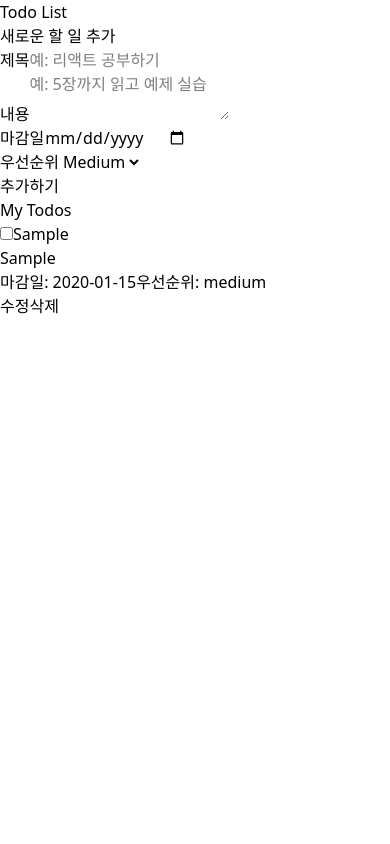
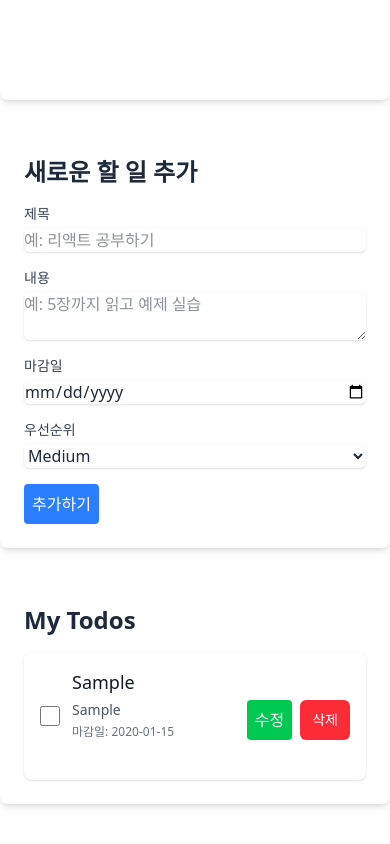
Before and after one commit to Anas-wg/todoList, a React (Vite) app: page / in a window 390 px wide. Both pictures are taken after typing "Sample", "Sample", "2020-01-15" into the empty fields and a click on the button "추가하기". Built offline with nearby package versions, Linux system fonts and the light colour scheme.

Commit message:
[UI] 모바일 UI 우선 적용

```diff
--- a/src/App.tsx
+++ b/src/App.tsx
@@ -1,4 +1,3 @@
-import "./App.css";
 import AddTodoForm from "./components/AddTodoForm";
 import { useTodoStore } from "./store/todoStore";
 import TodoItem from "./components/TodoItem";
@@ -7,15 +6,15 @@ function App() {
   const { todos, createTodo } = useTodoStore();
 
   return (
-    <div className="App">
-      <header>
-        <h1>Todo List</h1>
+    <div className="min-h-screen bg-primary-lightest text-gray-800 flex flex-col items-center py-8">
+      <header className="w-full max-w-2xl bg-primary-DEFAULT p-4 rounded-lg shadow-md mb-8 text-center">
+        <h1 className="text-3xl font-bold text-white">Todo List</h1>
       </header>
-      <main>
+      <main className="w-full max-w-2xl">
         <AddTodoForm onCreateTodo={createTodo} />
-        <section className="todo-list-container">
-          <h2>My Todos</h2>
-          <ul>
+        <section className="bg-white p-6 rounded-lg shadow-md mt-8">
+          <h2 className="text-2xl font-semibold mb-4 text-primary-dark">My Todos</h2>
+          <ul className="space-y-4">
             {todos.map((todo) => (
               <TodoItem
                 key={todo.id}
--- a/src/components/AddTodoForm.tsx
+++ b/src/components/AddTodoForm.tsx
@@ -55,10 +55,10 @@ const AddTodoForm = ({ onCreateTodo }: AddTodoFormProps) => {
   };
 
   return (
-    <form onSubmit={handleFormSubmit}>
-      <h3>새로운 할 일 추가</h3>
-      <div>
-        <label htmlFor="title">제목</label>
+    <form onSubmit={handleFormSubmit} className="bg-white p-6 rounded-lg shadow-md mb-8">
+      <h3 className="text-2xl font-semibold mb-4 text-primary-dark">새로운 할 일 추가</h3>
+      <div className="mb-4">
+        <label htmlFor="title" className="block text-sm font-medium text-gray-700 mb-1">제목</label>
         <input
           id="title"
           type="text"
@@ -66,36 +66,40 @@ const AddTodoForm = ({ onCreateTodo }: AddTodoFormProps) => {
           value={formData.title}
           onChange={handleInputChange}
           placeholder="예: 리액트 공부하기"
+          className="mt-1 block w-full rounded-md border-gray-300 shadow-sm focus:border-primary-DEFAULT focus:ring focus:ring-primary-DEFAULT focus:ring-opacity-50"
         />
-        {errors.title && <p style={{ color: "red" }}>{errors.title}</p>}
+        {errors.title && <p className="text-sm text-red-500 mt-1">{errors.title}</p>}
       </div>
-      <div>
-        <label htmlFor="description">내용</label>
+      <div className="mb-4">
+        <label htmlFor="description" className="block text-sm font-medium text-gray-700 mb-1">내용</label>
         <textarea
           id="description"
           name="description"
           value={formData.description || ""}
           onChange={handleInputChange}
           placeholder="예: 5장까지 읽고 예제 실습"
+          className="mt-1 block w-full rounded-md border-gray-300 shadow-sm focus:border-primary-DEFAULT focus:ring focus:ring-primary-DEFAULT focus:ring-opacity-50"
         />
       </div>
-      <div>
-        <label htmlFor="dueDate">마감일</label>
+      <div className="mb-4">
+        <label htmlFor="dueDate" className="block text-sm font-medium text-gray-700 mb-1">마감일</label>
         <input
           id="dueDate"
           type="date"
           name="dueDate"
           value={formData.dueDate}
           onChange={handleInputChange}
+          className="mt-1 block w-full rounded-md border-gray-300 shadow-sm focus:border-primary-DEFAULT focus:ring focus:ring-primary-DEFAULT focus:ring-opacity-50"
         />
       </div>
-      <div>
-        <label htmlFor="priority">우선순위</label>
+      <div className="mb-4">
+        <label htmlFor="priority" className="block text-sm font-medium text-gray-700 mb-1">우선순위</label>
         <select
           id="priority"
           name="priority"
           value={formData.priority}
           onChange={handleInputChange}
+          className="mt-1 block w-full rounded-md border-gray-300 shadow-sm focus:border-primary-DEFAULT focus:ring focus:ring-primary-DEFAULT focus:ring-opacity-50"
         >
           <option value="low">Low</option>
           <option value="medium">Medium</option>
@@ -103,7 +107,9 @@ const AddTodoForm = ({ onCreateTodo }: AddTodoFormProps) => {
           <option value="urgent">Urgent</option>
         </select>
       </div>
-      <button type="submit">추가하기</button>
+      <button type="submit" className="bg-blue-500 text-white p-2 rounded">
+        추가하기
+      </button>
     </form>
   );
 };
--- a/src/components/ConfirmationModal.tsx
+++ b/src/components/ConfirmationModal.tsx
@@ -27,8 +27,8 @@ const ConfirmationModal = ({
         <div className="flex min-h-full items-end justify-center p-4 text-center sm:items-center sm:p-0">
           <div className="relative transform overflow-hidden rounded-lg bg-white px-4 pb-4 pt-5 text-left shadow-xl transition-all sm:my-8 sm:w-full sm:max-w-lg sm:p-6">
             <div className="sm:flex sm:items-start">
-              <div className="mx-auto flex h-12 w-12 flex-shrink-0 items-center justify-center rounded-full bg-red-100 sm:mx-0 sm:h-10 sm:w-10">
-                <svg className="h-6 w-6 text-red-600" fill="none" viewBox="0 0 24 24" strokeWidth="1.5" stroke="currentColor" aria-hidden="true">
+              <div className="mx-auto flex h-12 w-12 flex-shrink-0 items-center justify-center rounded-full bg-primary-light sm:mx-0 sm:h-10 sm:w-10">
+                <svg className="h-6 w-6 text-primary-dark" fill="none" viewBox="0 0 24 24" strokeWidth="1.5" stroke="currentColor" aria-hidden="true">
                   <path strokeLinecap="round" strokeLinejoin="round" d="M12 9v3.75m-9.303 3.376c-.866 1.5.174 3.35 1.945 3.35h13.71c1.771 0 2.816-1.85 1.945-3.35L13.71 7.108c-.866-1.5-3.032-1.5-3.898 0L2.697 16.126zM12 15.75h.007v.008H12v-.008z" />
                 </svg>
               </div>
@@ -44,14 +44,14 @@ const ConfirmationModal = ({
             <div className="mt-5 sm:mt-4 sm:flex sm:flex-row-reverse">
               <button
                 type="button"
-                className="inline-flex w-full justify-center rounded-md bg-red-600 px-3 py-2 text-sm font-semibold text-white shadow-sm hover:bg-red-500 sm:ml-3 sm:w-auto"
+                className="inline-flex w-full justify-center rounded-md bg-primary-dark px-3 py-2 text-sm font-semibold text-white shadow-sm hover:bg-primary-DEFAULT sm:ml-3 sm:w-auto"
                 onClick={onConfirm}
               >
                 삭제
               </button>
               <button
                 type="button"
-                className="mt-3 inline-flex w-full justify-center rounded-md bg-white px-3 py-2 text-sm font-semibold text-gray-900 shadow-sm ring-1 ring-inset ring-gray-300 hover:bg-gray-50 sm:mt-0 sm:w-auto"
+                className="mt-3 inline-flex w-full justify-center rounded-md bg-white px-3 py-2 text-sm font-semibold text-gray-900 shadow-sm ring-1 ring-inset ring-gray-300 hover:bg-primary-lightest sm:mt-0 sm:w-auto"
                 onClick={onClose}
               >
                 취소
--- a/src/components/DisplayTodoItem.tsx
+++ b/src/components/DisplayTodoItem.tsx
@@ -16,27 +16,34 @@ const DisplayTodoItem = ({ todo, onEdit, onDeleteRequest }: DisplayTodoItemProps
   };
 
   return (
-    <div className="display-mode">
+    <div className="flex flex-wrap items-center justify-between w-full">
       <input
         type="checkbox"
         checked={todo.completed}
         onChange={handleToggleComplete}
+        className="mr-3 h-5 w-5 text-primary-dark focus:ring-primary-dark border-gray-300 rounded"
       />
-      <span className={`todo-title ${todo.completed ? "completed" : ""}`}>
+      <div className="flex flex-col sm:flex-row sm:items-center flex-grow sm:space-x-4 space-y-1 sm:space-y-0">
+        <span className={`text-lg font-medium ${todo.completed ? "line-through text-gray-500" : "text-gray-900"}`}>
           {todo.title}
         </span>
         {todo.description && (
-        <p className="todo-description">{todo.description}</p>
+          <p className="text-sm text-gray-600">{todo.description}</p>
         )}
         {todo.dueDate && (
-        <span className="todo-due-date">
+          <span className="text-xs text-gray-500">
             마감일: {todo.dueDate.toString().split("T")[0]}
           </span>
         )}
-      <span className="todo-priority">우선순위: {todo.priority}</span>
-      <div className="todo-actions">
-        <button onClick={onEdit}>수정</button>
-        <button onClick={onDeleteRequest}>삭제</button>
+        <span className="text-xs font-semibold px-2 py-0.5 rounded-full bg-primary-DEFAULT text-white">우선순위: {todo.priority}</span>
+      </div>
+      <div className="flex space-x-2 mt-2 sm:mt-0">
+        <button onClick={onEdit} className="bg-green-500 text-white p-2 rounded">
+          수정
+        </button>
+        <button onClick={onDeleteRequest} className="px-3 py-1 rounded-md text-sm font-medium text-white bg-red-500 hover:bg-red-600">
+          삭제
+        </button>
       </div>
     </div>
   );
--- a/src/components/EditTodoItem.tsx
+++ b/src/components/EditTodoItem.tsx
@@ -17,10 +17,11 @@ const EditTodoItem = ({ todo, onCancel }: EditTodoItemProps) => {
     todo.dueDate ? todo.dueDate.toString().split("T")[0] : ""
   );
   const [editedPriority, setEditedPriority] = useState(todo.priority);
+  const [errors, setErrors] = useState<{ title?: string }>({});
 
   const handleSave = () => {
     if (!editedTitle.trim()) {
-      alert("제목은 필수 항목입니다.");
+      setErrors({ title: "제목은 필수 항목입니다." });
       return;
     }
 
@@ -31,35 +32,54 @@ const EditTodoItem = ({ todo, onCancel }: EditTodoItemProps) => {
       priority: editedPriority,
     });
     onCancel();
+    setErrors({});
+  };
+
+  const handleTitleChange = (e: React.ChangeEvent<HTMLInputElement>) => {
+    setEditedTitle(e.target.value);
+    if (e.target.value.trim()) {
+      setErrors((prevErrors) => ({ ...prevErrors, title: undefined }));
+    }
   };
 
   return (
-    <div className="edit-mode">
+    <div className="flex flex-col space-y-2 w-full">
       <input
         type="text"
         value={editedTitle}
-        onChange={(e) => setEditedTitle(e.target.value)}
+        onChange={handleTitleChange}
+        className="block w-full rounded-md border-gray-300 shadow-sm focus:border-primary-DEFAULT focus:ring focus:ring-primary-DEFAULT focus:ring-opacity-50"
       />
+      {errors.title && <p className="text-sm text-red-500 mt-1">{errors.title}</p>}
       <textarea
         value={editedDescription}
         onChange={(e) => setEditedDescription(e.target.value)}
+        className="block w-full rounded-md border-gray-300 shadow-sm focus:border-primary-DEFAULT focus:ring focus:ring-primary-DEFAULT focus:ring-opacity-50"
       />
       <input
         type="date"
         value={editedDueDate}
         onChange={(e) => setEditedDueDate(e.target.value)}
+        className="block w-full rounded-md border-gray-300 shadow-sm focus:border-primary-DEFAULT focus:ring focus:ring-primary-DEFAULT focus:ring-opacity-50"
       />
       <select
         value={editedPriority}
         onChange={(e) => setEditedPriority(e.target.value as Todo["priority"])}
+        className="block w-full rounded-md border-gray-300 shadow-sm focus:border-primary-DEFAULT focus:ring focus:ring-primary-DEFAULT focus:ring-opacity-50"
       >
         <option value="low">Low</option>
         <option value="medium">Medium</option>
         <option value="high">High</option>
         <option value="urgent">Urgent</option>
       </select>
-      <button onClick={handleSave}>저장</button>
-      <button onClick={onCancel}>취소</button>
+      <div className="flex justify-end space-x-2 mt-2">
+        <button onClick={handleSave} className="px-3 py-1 rounded-md text-sm font-medium text-white bg-primary-dark hover:bg-primary-DEFAULT">
+          저장
+        </button>
+        <button onClick={onCancel} className="px-3 py-1 rounded-md text-sm font-medium text-gray-700 bg-gray-200 hover:bg-gray-300">
+          취소
+        </button>
+      </div>
     </div>
   );
 };
--- a/src/components/TodoItem.tsx
+++ b/src/components/TodoItem.tsx
@@ -36,7 +36,7 @@ const TodoItem = ({ todo }: TodoItemProps) => {
   };
 
   return (
-    <li className="todo-item">
+    <li className="bg-primary-light p-4 rounded-lg shadow-sm flex items-center justify-between">
       {isEditing ? (
         <EditTodoItem todo={todo} onCancel={handleCancelEdit} />
       ) : (
--- /dev/null
+++ b/tailwind.config.js
@@ -0,0 +1,18 @@
+/** @type {import('tailwindcss').Config} */
+export default {
+  content: [
+    "./index.html",
+    "./src/**/*.{js,ts,jsx,tsx}",
+  ],
+  theme: {
+    extend: {
+      colors: {
+        'primary-lightest': '#E3FDFD',
+        'primary-light': '#CBF1F5',
+        'primary-DEFAULT': '#A6E3E9',
+        'primary-dark': '#71C9CE',
+      },
+    },
+  },
+  plugins: [],
+}
```
Lines whose indentation alone changed are shown as unchanged.
